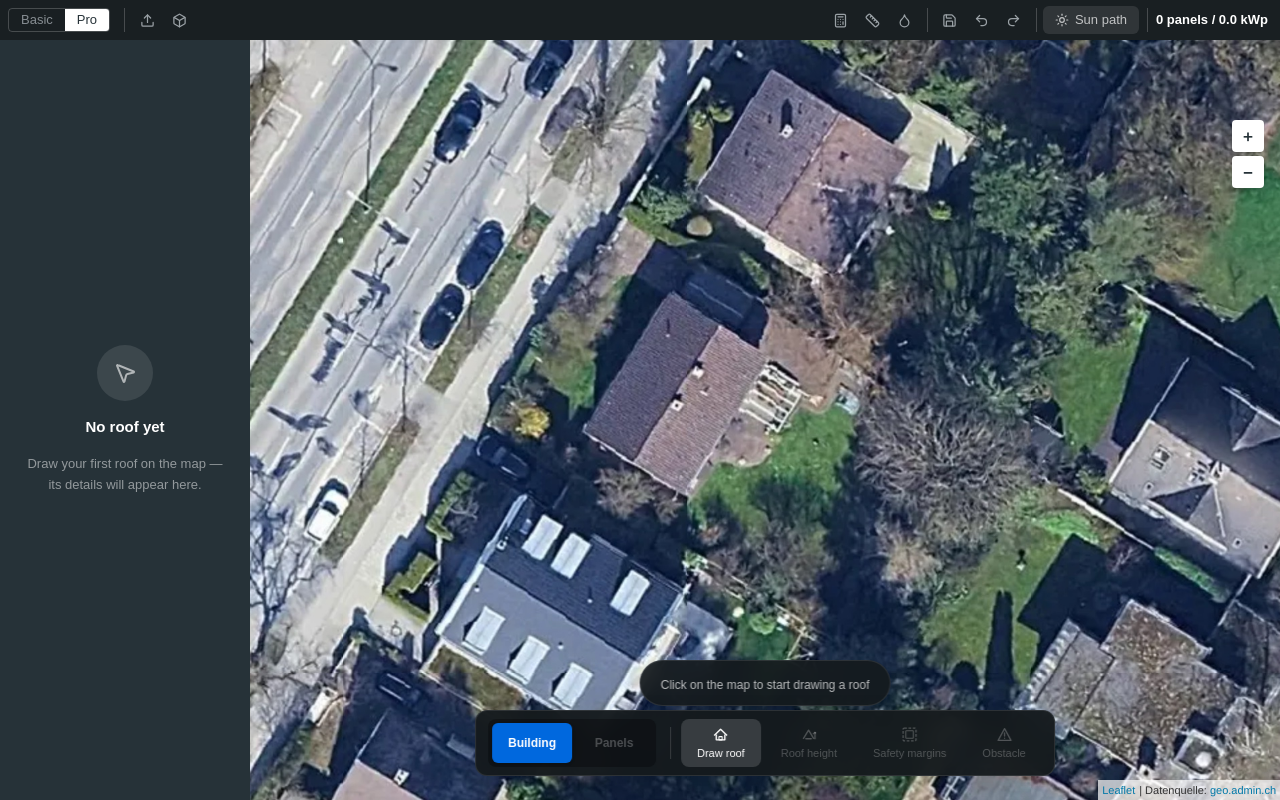
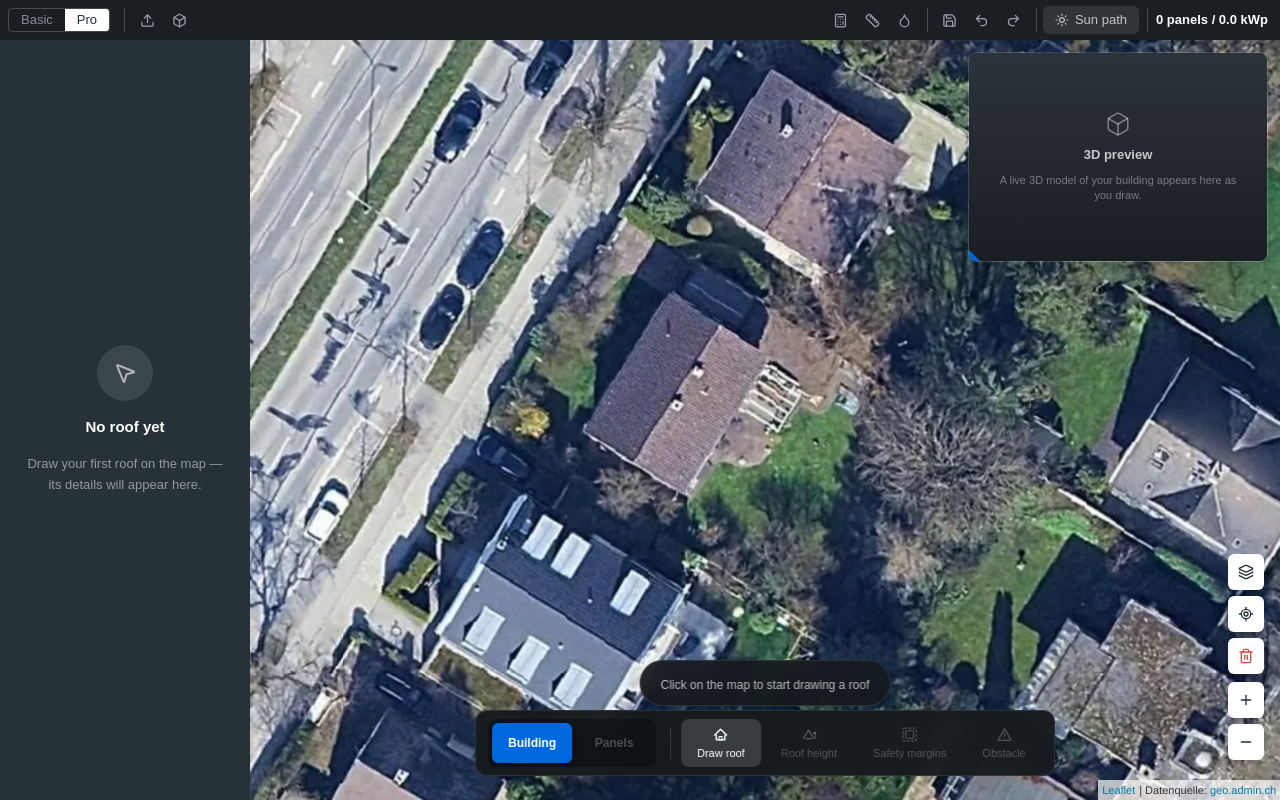
Before and after one commit to Rowted/roof-panel-prototype, a React (Vite) app: page / in a window 1280 px wide. Built offline with nearby package versions, Linux system fonts and the light colour scheme.

Commit message:
Add resizable 3D preview (top-right) and bottom-right map controls (layers, center view, reset geometry, zoom)

```diff
--- a/src/app/App.tsx
+++ b/src/app/App.tsx
@@ -196,6 +196,18 @@ export default function App() {
     setSelectedPanelFieldId(newId);
   };
 
+  const handleResetGeometry = () => {
+    setRoofs([]);
+    setDrawnRoofs([]);
+    setPanelFields([]);
+    setDrawnPanelFields([]);
+    setObstacles([]);
+    setSelectedRoofId(null);
+    setMultiRoofIds([]);
+    setSelectedPanelFieldId(null);
+    setSelectedObstacleId(null);
+  };
+
   const totalPanels = panelFields.reduce((sum, p) => sum + p.panelCount, 0);
   const totalKwp = totalPanels * 0.26;
 
@@ -253,6 +265,7 @@ export default function App() {
             onUpdatePanelFieldPoints={handleUpdatePanelFieldPoints}
             shadingSelectorActive={shadingSelectorActive}
             onShadingPick={setShadingValue}
+            onResetGeometry={handleResetGeometry}
             onUpdateRoofHeightDrag={handleUpdateRoofHeightDrag}
             onDrawingMeasure={setDrawingMeasure}
             onHeightAdjusting={setIsAdjustingHeight}
--- a/src/app/components/MapCanvas.tsx
+++ b/src/app/components/MapCanvas.tsx
@@ -1,6 +1,8 @@
 import { useRef, useState, useEffect, useCallback } from "react";
+import { Layers, LocateFixed, Trash2, Plus, Minus } from "lucide-react";
 import mapImg from "../../imports/SCR-20260603-dz6.jpeg";
 import { RoofData, PanelFieldData, RoofMargins, DEFAULT_MARGINS } from "./Sidebar";
+import { MiniPreview3D } from "./MiniPreview3D";
 
 interface Point { x: number; y: number; }
 
@@ -36,6 +38,7 @@ interface MapCanvasProps {
   onShadingPick: (value: number) => void;
   multiRoofIds: string[];
   onShiftSelectRoof: (id: string) => void;
+  onResetGeometry: () => void;
 }
 
 function polygonArea(points: Point[]): number {
@@ -390,7 +393,7 @@ export function MapCanvas({
   obstacles, selectedObstacleId, onObstacleDrawn, onSelectObstacle,
   onSelectPanelField, onUpdatePanelFieldPoints,
   shadingSelectorActive, onShadingPick,
-  multiRoofIds, onShiftSelectRoof,
+  multiRoofIds, onShiftSelectRoof, onResetGeometry,
 }: MapCanvasProps) {
   const canvasRef = useRef<HTMLCanvasElement>(null);
   const containerRef = useRef<HTMLDivElement>(null);
@@ -1001,10 +1004,28 @@ export function MapCanvas({
         <span>| Datenquelle: <span className="text-[#0078a8]">geo.admin.ch</span></span>
       </div>
 
-      {/* Zoom controls */}
-      <div className="absolute right-4 flex flex-col gap-1 z-10" style={{ top: 80 }}>
-        <button className="w-8 h-8 bg-white shadow-md rounded flex items-center justify-center text-[#263238] hover:bg-gray-50 text-lg leading-none">+</button>
-        <button className="w-8 h-8 bg-white shadow-md rounded flex items-center justify-center text-[#263238] hover:bg-gray-50 text-lg leading-none">−</button>
+      {/* 3D preview (top-right) */}
+      <MiniPreview3D />
+
+      {/* Map controls (bottom-right) */}
+      <div className="absolute right-4 bottom-10 z-30 flex flex-col gap-2 items-center">
+        <div className="flex flex-col gap-1.5">
+          <CtrlBtn title="Map layers"><Layers size={16} /></CtrlBtn>
+          <CtrlBtn title="Center view"><LocateFixed size={16} /></CtrlBtn>
+          <CtrlBtn
+            title="Reset all geometry"
+            danger
+            onClick={() => {
+              if (window.confirm("Reset all geometry? This removes every roof, panel field and obstacle.")) onResetGeometry();
+            }}
+          >
+            <Trash2 size={16} />
+          </CtrlBtn>
+        </div>
+        <div className="flex flex-col gap-1.5">
+          <CtrlBtn title="Zoom in"><Plus size={16} /></CtrlBtn>
+          <CtrlBtn title="Zoom out"><Minus size={16} /></CtrlBtn>
+        </div>
       </div>
 
       {/* Drawing canvas */}
@@ -1029,3 +1050,25 @@ export function MapCanvas({
     </div>
   );
 }
+
+function CtrlBtn({ title, onClick, danger, children }: {
+  title: string; onClick?: () => void; danger?: boolean; children: React.ReactNode;
+}) {
+  return (
+    <div className="relative group">
+      <button
+        onClick={onClick}
+        aria-label={title}
+        className={`w-9 h-9 bg-white rounded-md shadow-md flex items-center justify-center transition-colors ${
+          danger ? "text-[#dc4a44] hover:bg-red-50" : "text-[#263238] hover:bg-gray-100"
+        }`}
+      >
+        {children}
+      </button>
+      {/* Tooltip (left of button) */}
+      <div className="absolute right-full top-1/2 -translate-y-1/2 mr-2 px-2.5 py-1.5 rounded-md bg-[#0b0f11] border border-white/10 text-white text-[12px] font-['Figtree',sans-serif] whitespace-nowrap shadow-xl pointer-events-none opacity-0 group-hover:opacity-100 transition-opacity z-50">
+        {title}
+      </div>
+    </div>
+  );
+}
--- /dev/null
+++ b/src/app/components/MiniPreview3D.tsx
@@ -0,0 +1,55 @@
+import { useRef, useState } from "react";
+import { Box } from "lucide-react";
+
+// Top-right 3D preview. In the real product this shows a live 3D model of the
+// building; here it's a placeholder. Resizable from the bottom-left corner.
+export function MiniPreview3D() {
+  const [size, setSize] = useState({ w: 300, h: 210 });
+  const start = useRef<{ x: number; y: number; w: number; h: number } | null>(null);
+
+  const onMove = (e: MouseEvent) => {
+    if (!start.current) return;
+    const dx = e.clientX - start.current.x;
+    const dy = e.clientY - start.current.y;
+    setSize({
+      w: Math.max(180, Math.min(620, start.current.w - dx)),
+      h: Math.max(130, Math.min(460, start.current.h + dy)),
+    });
+  };
+  const onUp = () => {
+    start.current = null;
+    window.removeEventListener("mousemove", onMove);
+    window.removeEventListener("mouseup", onUp);
+  };
+  const onDown = (e: React.MouseEvent) => {
+    e.preventDefault();
+    start.current = { x: e.clientX, y: e.clientY, w: size.w, h: size.h };
+    window.addEventListener("mousemove", onMove);
+    window.addEventListener("mouseup", onUp);
+  };
+
+  return (
+    <div
+      className="absolute top-3 right-3 z-30 rounded-lg overflow-hidden shadow-2xl border border-white/15 select-none"
+      style={{ width: size.w, height: size.h }}
+    >
+      {/* Placeholder backdrop */}
+      <div className="absolute inset-0 bg-gradient-to-b from-[#2c333a] to-[#191e23] flex flex-col items-center justify-center gap-2 px-6 text-center">
+        <Box size={26} className="text-white/40" strokeWidth={1.4} />
+        <p className="text-white/75 text-[13px] font-semibold font-['Figtree',sans-serif]">3D preview</p>
+        <p className="text-white/40 text-[11px] font-['Figtree',sans-serif] leading-snug">
+          A live 3D model of your building appears here as you draw.
+        </p>
+      </div>
+
+      {/* Resize handle (bottom-left corner) */}
+      <div
+        onMouseDown={onDown}
+        title="Drag to resize"
+        className="absolute bottom-0 left-0 w-5 h-5 cursor-nesw-resize flex items-end justify-start"
+      >
+        <div className="w-0 h-0 border-l-[11px] border-l-[#0068DE] border-t-[11px] border-t-transparent" />
+      </div>
+    </div>
+  );
+}
```
